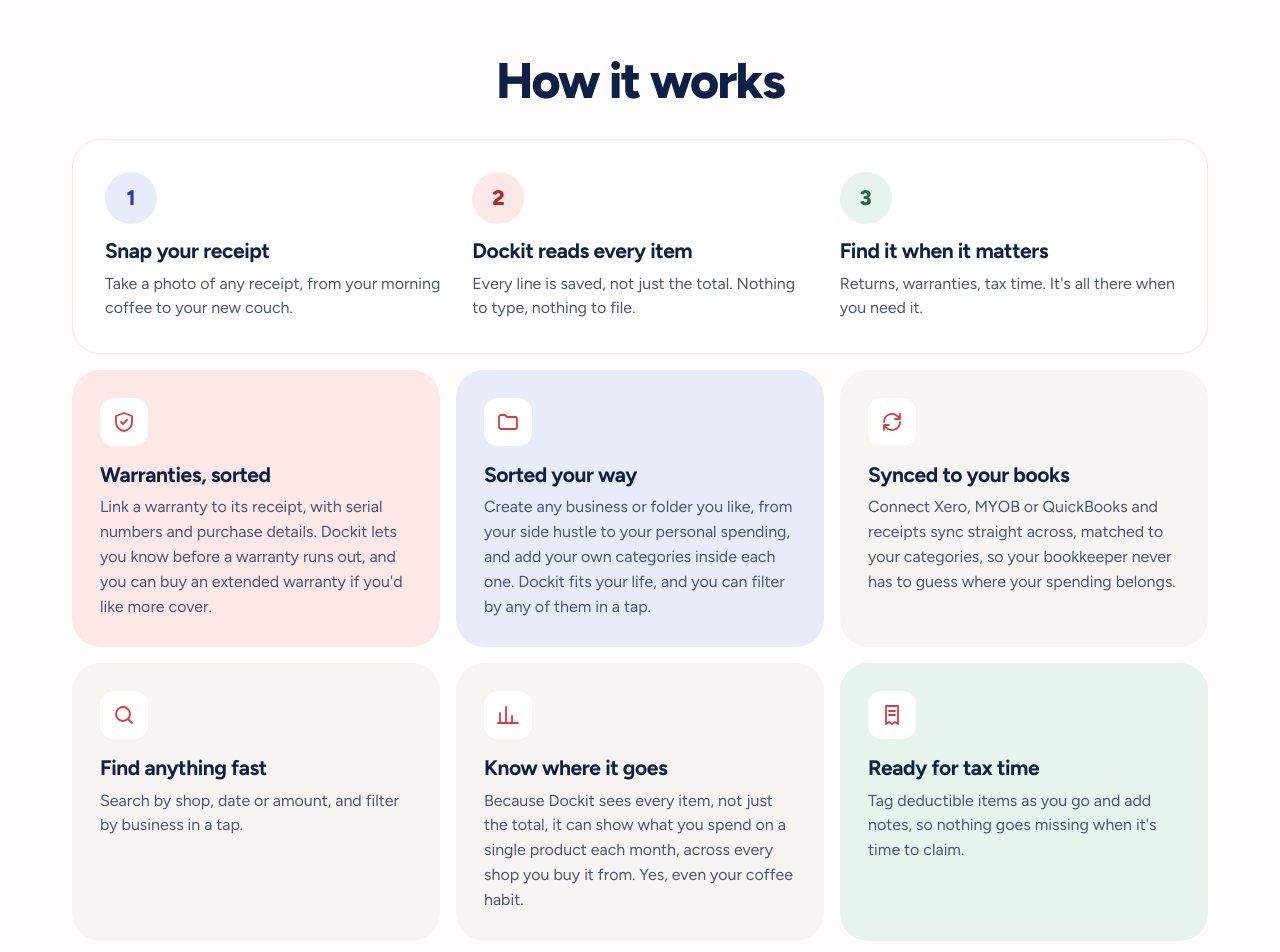
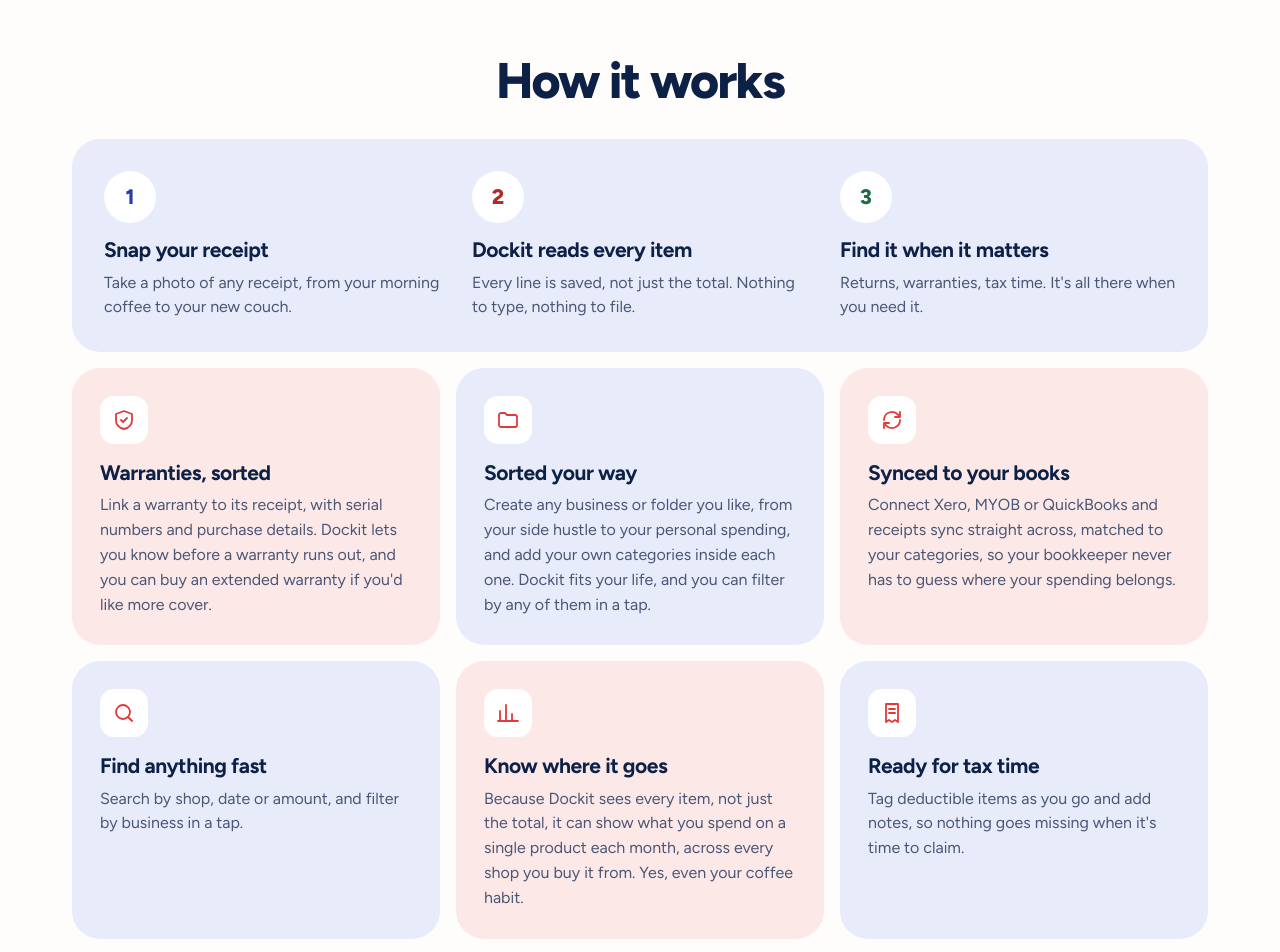
Before and after one commit to Dockit-website/dockit-website, a plain HTML site: page index.html in a window 1280 px wide. Shown: the part 2840-3792 px from the top of the page. Drawn offline with Linux system fonts and the light colour scheme.

Commit message:
Draft: feature boxes in alternating blue and pink
Co-Authored-By: Claude Opus 5.5 <noreply@anthropic.com>
Claude-Session: https://claude.ai/code/session_01JhxBUHHDsAZ1Lg2jspooR9

```diff
--- a/css/site.css
+++ b/css/site.css
@@ -113,8 +113,8 @@ p{margin:0 0 12px}
 .box{background:var(--soft);border-radius:28px;padding:28px}
 .box h3{font-size:21px}
 .box p{margin:0;color:var(--muted);font-size:16px}
-.box-steps{grid-column:1/-1;background:#fff;border:1px solid var(--line);display:grid;grid-template-columns:repeat(3,minmax(0,1fr));gap:32px;padding:32px}
-.mini-step .num{margin-bottom:14px}
+.box-steps{grid-column:1/-1;display:grid;grid-template-columns:repeat(3,minmax(0,1fr));gap:32px;padding:32px}
+.mini-step .num{margin-bottom:14px;background:#fff}
 .box-pink{background:var(--pink)}
 .box-blue{background:var(--blue)}
 .box-green{background:var(--green)}
--- a/index.html
+++ b/index.html
@@ -125,7 +125,7 @@
       <h2>How it works</h2>
     </div>
     <div class="bento">
-      <article class="box box-steps">
+      <article class="box box-steps box-blue">
         <div class="mini-step"><span class="num num-blue">1</span><h3>Snap your receipt</h3><p>Take a photo of any receipt, from your morning coffee to your new couch.</p></div>
         <div class="mini-step"><span class="num num-pink">2</span><h3>Dockit reads every item</h3><p>Every line is saved, not just the total. Nothing to type, nothing to file.</p></div>
         <div class="mini-step"><span class="num num-green">3</span><h3>Find it when it matters</h3><p>Returns, warranties, tax time. It's all there when you need it.</p></div>
@@ -140,22 +140,22 @@
         <h3>Sorted your way</h3>
         <p>Create any business or folder you like, from your side hustle to your personal spending, and add your own categories inside each one. Dockit fits your life, and you can filter by any of them in a tap.</p>
       </article>
-      <article class="box">
+      <article class="box box-pink">
         <span class="ficon"><svg viewBox="0 0 24 24" aria-hidden="true"><path d="M4 12a8 8 0 0 1 14-5.3L20 9M20 4v5h-5M20 12a8 8 0 0 1-14 5.3L4 15M4 20v-5h5"/></svg></span>
         <h3>Synced to your books</h3>
         <p>Connect Xero, MYOB or QuickBooks and receipts sync straight across, matched to your categories, so your bookkeeper never has to guess where your spending belongs.</p>
       </article>
-      <article class="box">
+      <article class="box box-blue">
         <span class="ficon"><svg viewBox="0 0 24 24" aria-hidden="true"><circle cx="11" cy="11" r="7"/><path d="M20 20l-4-4"/></svg></span>
         <h3>Find anything fast</h3>
         <p>Search by shop, date or amount, and filter by business in a tap.</p>
       </article>
-      <article class="box">
+      <article class="box box-pink">
         <span class="ficon"><svg viewBox="0 0 24 24" aria-hidden="true"><path d="M4 20V10M10 20V4M16 20v-7M22 20H2"/></svg></span>
         <h3>Know where it goes</h3>
         <p>Because Dockit sees every item, not just the total, it can show what you spend on a single product each month, across every shop you buy it from. Yes, even your coffee habit.</p>
       </article>
-      <article class="box box-green">
+      <article class="box box-blue">
         <span class="ficon"><svg viewBox="0 0 24 24" aria-hidden="true"><path d="M6 3h12v18l-3-2-3 2-3-2-3 2z"/><path d="M9 8h6M9 12h6"/></svg></span>
         <h3>Ready for tax time</h3>
         <p>Tag deductible items as you go and add notes, so nothing goes missing when it's time to claim.</p>
```
